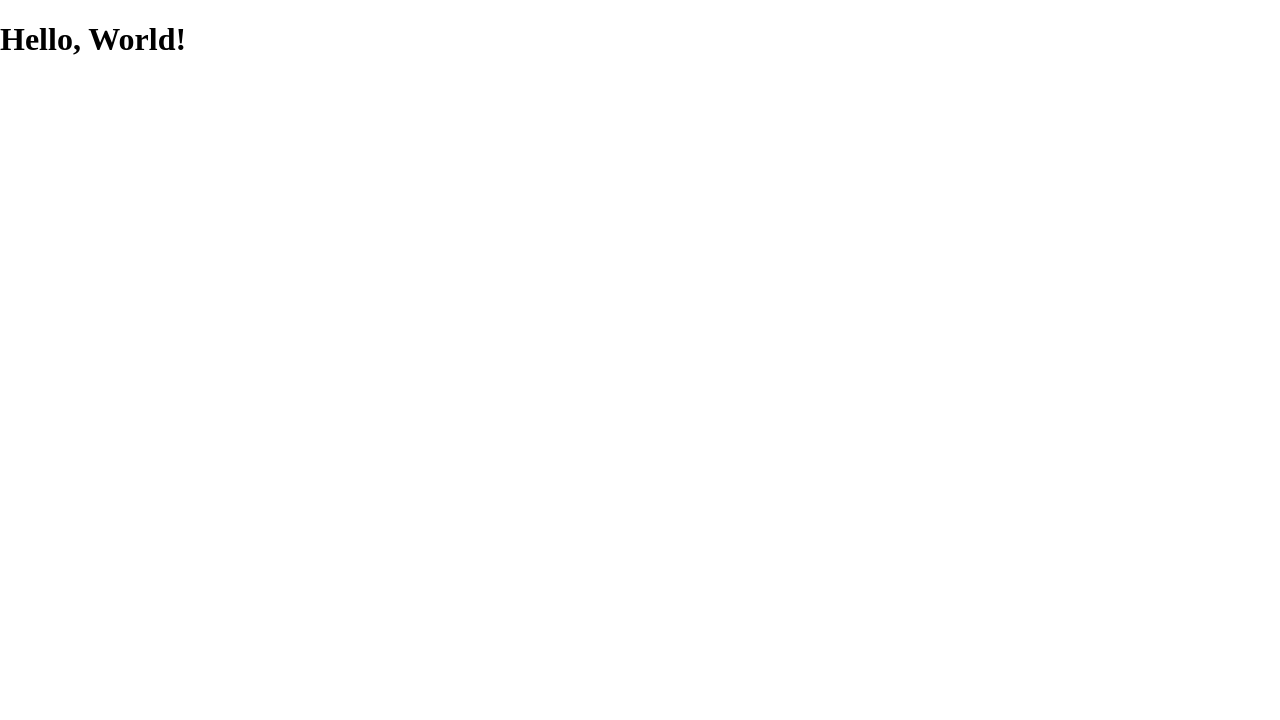
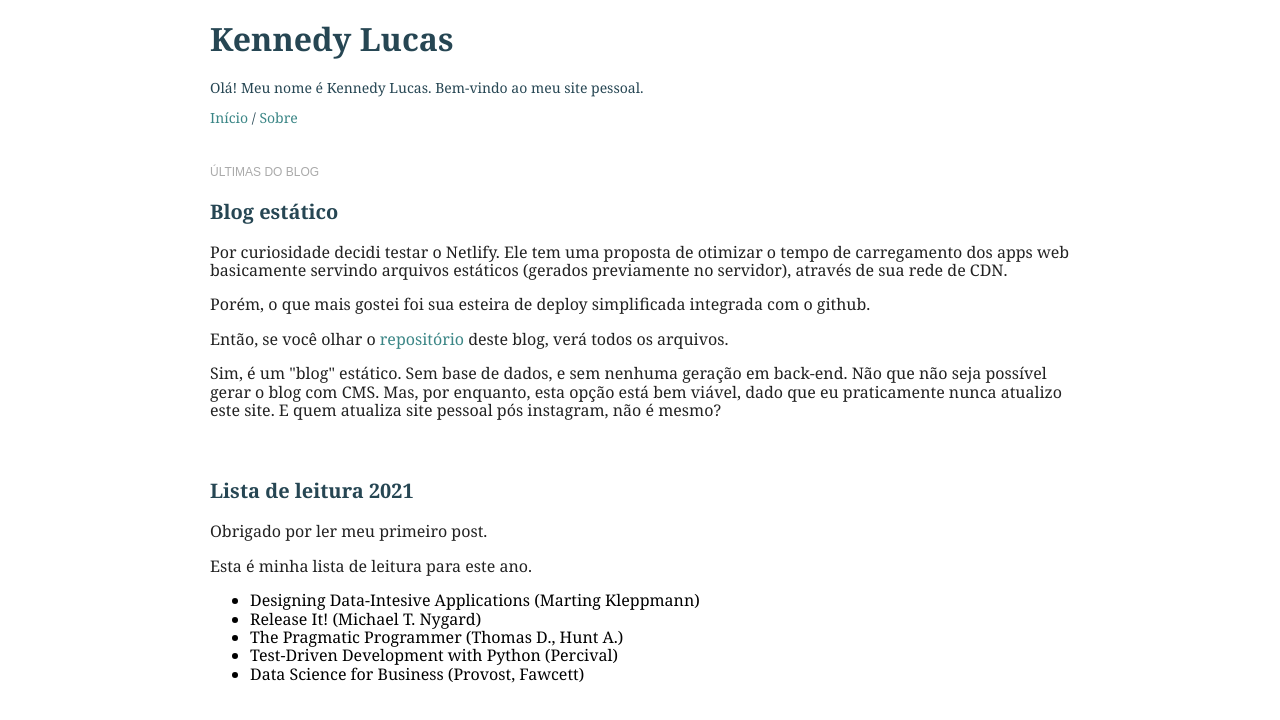
Before and after one commit to klucass/blog, a plain HTML site: page index.html in a window 1280 px wide. Drawn offline with Linux system fonts and the light colour scheme.

Commit message:
Atualizando página inicial e sobre.html

```diff
--- a/index.html
+++ b/index.html
@@ -1,17 +1,50 @@
 <!DOCTYPE html>
-<html lang="en">
-<head>
-    <meta charset="UTF-8">
-    <meta http-equiv="X-UA-Compatible" content="IE=edge">
-    <meta name="viewport" content="width=device-width, initial-scale=1.0">
-    <title>Kennedy Lucas</title>
-    <link rel="stylesheet" href="style.css" type="text/css" title="Default Style">
-</head>
-<style>
+<html lang="pt-br">
+    <head>
+        <meta charset="UTF-8">
+        <link rel="stylesheet" href="style.css" title="Default Style">
+        <title>📒 Kennedy Lucas | Início</title>
+    </head>
 
-</style>
-<body>
-    <h1>Hello, World!</h1>
+    <body>
+        <div id="container">
+            <h1>Kennedy Lucas</h1>
 
-</body>
+            <div id="head-text">
+                <p>Olá! Meu nome é Kennedy Lucas. Bem-vindo ao meu site pessoal.</p>
+                <p><a href="index.html">Início</a> / <a href="sobre.html">Sobre</a></p>
+            </div>
+
+
+            <div id="blog-entries">
+                <h2 class="section-title">Últimas do blog</h2>
+
+                <div class="home-entrie" id="blog-estatico">
+                    <h3 class="title">Blog estático</h3>
+                    <p>Por curiosidade decidi testar o Netlify. Ele tem uma proposta de otimizar o tempo de carregamento dos apps web basicamente servindo arquivos estáticos (gerados previamente no servidor), através de sua rede de CDN.</p>
+                    <p>Porém, o que mais gostei foi sua esteira de deploy simplificada integrada com o github.</p>
+                    <p>Então, se você olhar o <a href="https://github.com/klucass/blog">repositório</a> deste blog, verá todos os arquivos.</p>
+                    <p>Sim, é um "blog" estático. Sem base de dados, e sem nenhuma geração em back-end. Não que não seja possível gerar o blog com CMS. Mas, por enquanto, esta opção está bem viável, dado que eu praticamente nunca atualizo este site. E quem atualiza site pessoal pós instagram, não é mesmo?</p>
+
+
+                </div>
+
+                <div class="home-entrie" id="lista-de-leitura-2021">
+                    <h3 class="title" name="">Lista de leitura 2021</h3>
+                    <p>Obrigado por ler meu primeiro post.</p>
+                    <p>Esta é minha lista de leitura para este ano.</p>
+
+                    <ul>
+                        <li>Designing Data-Intesive Applications (Marting Kleppmann)</li>
+                        <li>Release It! (Michael T. Nygard)</li>
+                        <li>The Pragmatic Programmer (Thomas D., Hunt A.)</li>
+                        <li>Test-Driven Development with Python (Percival)</li>
+                        <li>Data Science for Business (Provost, Fawcett)</li>
+                    </ul>
+
+                </div>
+            </div>
+        </div>
+
+    </body>
 </html>
--- a/style.css
+++ b/style.css
@@ -1 +1,45 @@
 @import 'normalize.css';
+
+/* Hello, dev! So, are you a css artisan? Nice....
+Remembrer the most *important* rule of live: never user !important
+The 2nd most !important is: there are no rules ;D
+*/
+/* Global */
+body {font-family: Georgia, 'Times New Roman', Times, serif;}
+h1, h2, h3, h4, h5, h6, #head-text p{
+    color: #264653;
+}
+
+p {
+   color: #222;
+}
+a:link, a:visited {
+    color:#3B8686;
+    text-decoration: none;
+}
+a:hover, a:active {
+    color:#3B8686;
+}
+/* Container */
+#container {
+    max-width: 860px;
+    margin: auto;
+}
+/* Head */
+#head-text {margin-bottom: 40px; font-size: 14px;}
+
+/* Entries  */
+#blog-entries h2.section-title {
+    font-family: Arial, Helvetica, sans-serif;
+    font-weight: normal;
+    text-transform: uppercase;
+    font-size: 12px;
+    color: #AAA;
+}
+.home-entrie{
+    margin-bottom: 60px;
+}
+.home-entrie .title{
+    font-size: 20px;
+    font-weight: bold;
+}
```
Also changed, not shown: sobre.html (added, +71 -0 lines), img/me_in_machupicchu.jpg (added).
